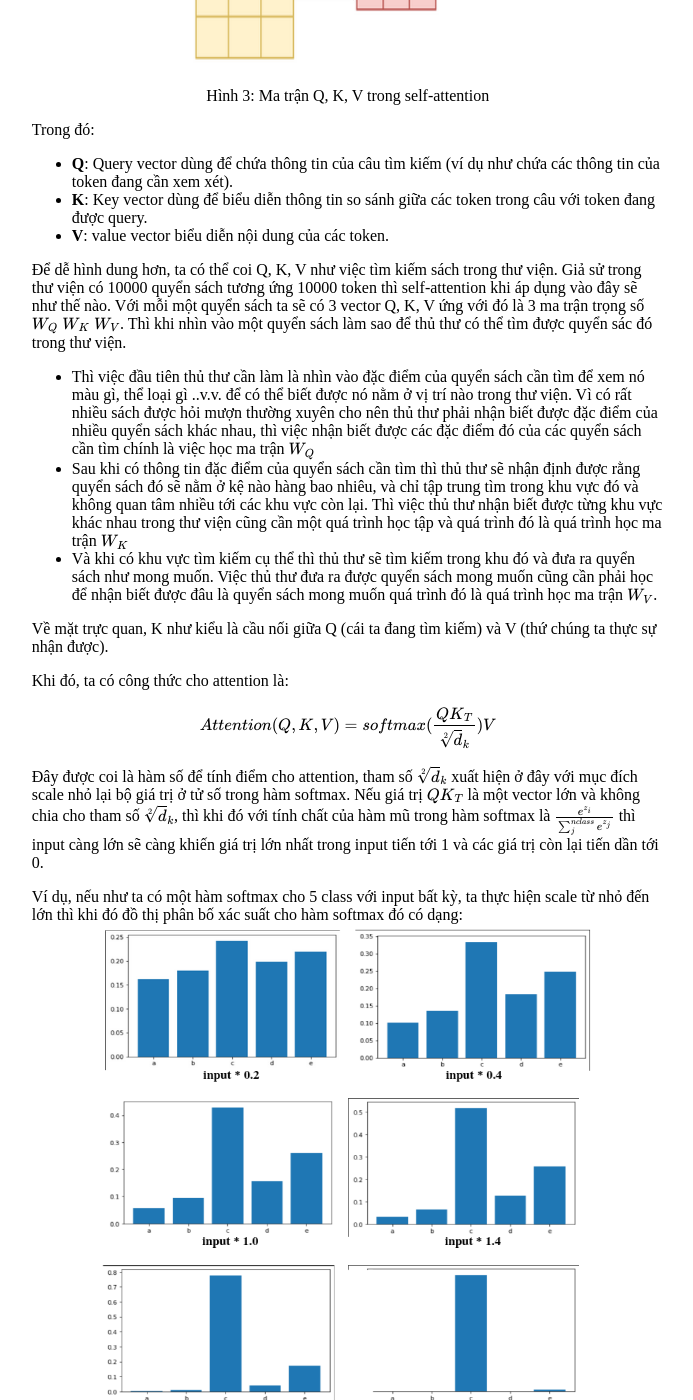
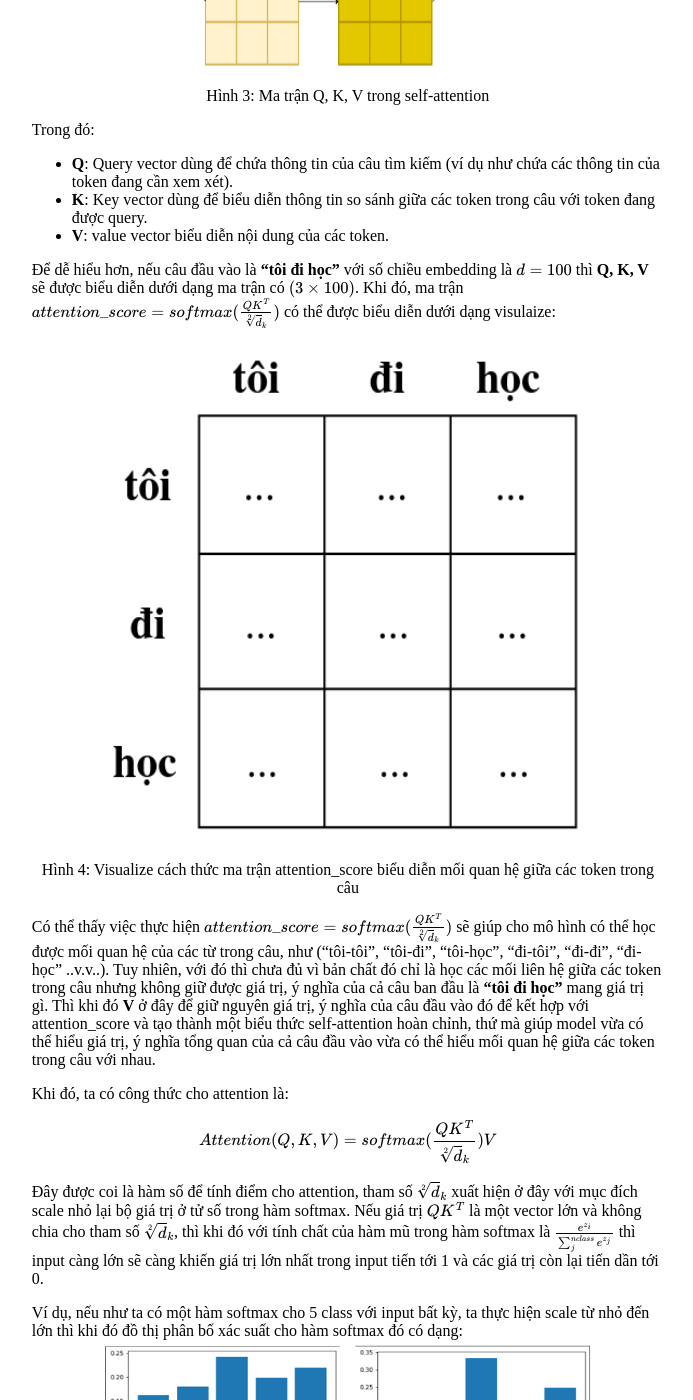
Before and after one commit to NHDat2/unique.github.io, a Jekyll site: the page built from _posts/Transformer/2022-06-29-Self_attention.md, in a window 1280 px wide and 1400 px high, scrolled down 2829 px. Shown: the whole window, without its empty margins (169-862 px from the left). Built offline with Jekyll 4.4.1, drawn with Linux system fonts in a browser that asks for light colours; formulas are drawn with MathJax 3; some of the changed text lies outside the part shown.

Commit message:
complete rest of transformer post

```diff
--- a/_posts/Transformer/2022-06-29-Self_attention.md
+++ b/_posts/Transformer/2022-06-29-Self_attention.md
@@ -61,7 +61,7 @@ Trong bài báo gốc, self-attention được nhóm tác giả giới thiệu v
 ### Self-Attention
 #### Ma Trận Query, Key, Value (Q, K, V Matrix)
 
-Trên Hình , có thể thấy Q, K, V cũng là 3 tham số được giới thiệu trong self-attention. Vậy Q, K, V là gì và đóng vai trò như thế nào trong self-attention.
+Trên Hình 2, có thể thấy Q, K, V cũng là 3 tham số được giới thiệu trong self-attention. Vậy Q, K, V là gì và đóng vai trò như thế nào trong self-attention.
 
 Q, K, V là 3 vector đại diện biểu diễn cho từng token trong câu được tạo ra bằng cách nhân ma trận biểu diễn các token đầu vào với 3 ma trận học tương ứng là $W_{Q}\ W_{K}\ W_{V}$.
 
@@ -74,29 +74,28 @@ Trong đó:
 * **K**: Key vector dùng để biểu diễn thông tin so sánh giữa các token trong câu với token đang được query.
 * **V**: value vector biểu diễn nội dung của các token.
 
-Để dễ hình dung hơn, ta có thể coi Q, K, V như việc tìm kiếm sách trong thư viện. Giả sử trong thư viện có 10000 quyển sách tương ứng 10000 token thì self-attention khi áp dụng vào đây sẽ như thế nào. Với mỗi một quyển sách ta sẽ có 3 vector Q, K, V ứng với đó là 3 ma trận trọng số $W_{Q}\ W_{K}\ W_{V}$. Thì khi nhìn vào một quyển sách làm sao để thủ thư có thể tìm được quyển sác đó trong thư viện.
+Để dễ hiểu hơn, nếu câu đầu vào là **"tôi đi học"** với số chiều embedding là $d=100$ thì **Q, K, V** sẽ được biểu diễn dưới dạng ma trận có $(3 \times 100)$. Khi đó, ma trận $attention \\_ score = softmax(\frac{QK^{T}}{\sqrt[2]d_{k}})$ có thể được biểu diễn dưới dạng visulaize:
 
-* Thì việc đầu tiên thủ thư cần làm là nhìn vào đặc điểm của quyển sách cần tìm để xem nó màu gì, thể loại gì ..v.v. để có thể biết được nó nằm ở vị trí nào trong thư viện. Vì có rất nhiều sách được hỏi mượn thường xuyên cho nên thủ thư phải nhận biết được đặc điểm của nhiều quyển sách khác nhau, thì việc nhận biết được các đặc điểm đó của các quyển sách cần tìm chính là việc học ma trận $W_{Q}$
-* Sau khi có thông tin đặc điểm của quyển sách cần tìm thì thủ thư sẽ nhận định được rằng quyển sách đó sẽ nằm ở kệ nào hàng bao nhiêu, và chỉ tập trung tìm trong khu vực đó và không quan tâm nhiều tới các khu vực còn lại. Thì việc thủ thư nhận biết được từng khu vực khác nhau trong thư viện cũng cần một quá trình học tập và quá trình đó là quá trình học ma trận $W_{K}$
-* Và khi có khu vực tìm kiếm cụ thể thì thủ thư sẽ tìm kiếm trong khu đó và đưa ra quyển sách như mong muốn. Việc thủ thư đưa ra được quyển sách mong muốn cũng cần phải học để nhận biết được đâu là quyển sách mong muốn quá trình đó là quá trình học ma trận $W_{V}$.
+<img class="img" src="Assets/Pictures/Transformer/SelfAttention/attention_score.png">
+<p class="imgTitle">Hình 4: Visualize cách thức ma trận attention_score biểu diễn mối quan hệ giữa các token trong câu</p>
 
-Về mặt trực quan, K như kiểu là cầu nối giữa Q (cái ta đang tìm kiếm) và V (thứ chúng ta thực sự nhận được).
+Có thể thấy việc thực hiện $attention \\_ score = softmax(\frac{QK^{T}}{\sqrt[2]d_{k}})$ sẽ giúp cho mô hình có thể học được mối quan hệ của các từ trong câu, như ("tôi-tôi", "tôi-đi", "tôi-học", "đi-tôi", "đi-đi", "đi-học" ..v.v..). Tuy nhiên, với đó thì chưa đủ vì bản chất đó chỉ là học các mối liên hệ giữa các token trong câu nhưng không giữ được giá trị, ý nghĩa của cả câu ban đầu là **"tôi đi học"** mang giá trị gì. Thì khi đó **V** ở đây để giữ nguyên giá trị, ý nghĩa của câu đầu vào đó để kết hợp với attention_score và tạo thành một biểu thức self-attention hoàn chỉnh, thứ mà giúp model vừa có thể hiểu giá trị, ý nghĩa tổng quan của cả câu đầu vào vừa có thể hiểu mối quan hệ giữa các token trong câu với nhau.
 
 Khi đó, ta có công thức cho attention là:
 
-\\[ Attention(Q, K, V) = softmax(\frac{QK_{T}}{\sqrt[2]d_{k}})V \\]
+\\[ Attention(Q, K, V) = softmax(\frac{QK^{T}}{\sqrt[2]d_{k}})V \\]
 
-Đây được coi là hàm số để tính điểm cho attention, tham số $\sqrt[2]d_{k}$ xuất hiện ở đây với mục đích scale nhỏ lại bộ giá trị ở tử số trong hàm softmax. Nếu giá trị $QK_{T}$ là một vector lớn và không chia cho tham số $\sqrt[2]d_{k}$, thì khi đó với tính chất của hàm mũ trong hàm softmax là $\frac{e^{z_{i}}}{\sum_{j}^{nclass}e^{z_{j}}}$ thì input càng lớn sẽ càng khiến giá trị lớn nhất trong input tiến tới 1 và các giá trị còn lại tiến dần tới 0.
+Đây được coi là hàm số để tính điểm cho attention, tham số $\sqrt[2]d_{k}$ xuất hiện ở đây với mục đích scale nhỏ lại bộ giá trị ở tử số trong hàm softmax. Nếu giá trị $QK^{T}$ là một vector lớn và không chia cho tham số $\sqrt[2]d_{k}$, thì khi đó với tính chất của hàm mũ trong hàm softmax là $\frac{e^{z_{i}}}{\sum_{j}^{nclass}e^{z_{j}}}$ thì input càng lớn sẽ càng khiến giá trị lớn nhất trong input tiến tới 1 và các giá trị còn lại tiến dần tới 0.
 
 Ví dụ, nếu như ta có một hàm softmax cho 5 class với input bất kỳ, ta thực hiện scale từ nhỏ đến lớn thì khi đó đồ thị phân bố xác suất cho hàm softmax đó có dạng:
 <img class="img" src="Assets/Pictures/Transformer/SelfAttention/scale_input_softmax.png">
-<p class="imgTitle">Hình 4: Đồ thị phân bố xác suất của hàm softmax khi scale input</p>
+<p class="imgTitle">Hình 5: Đồ thị phân bố xác suất của hàm softmax khi scale input</p>
 Thì khi đó các class có giá trị sau khi đi qua hàm softmax tiến tới 0 khi train trong quá trình backpropagation sẽ xảy ra hiện tượng **vanishing gradient** và sẽ không đóng góp gì nhiều giá trị học trong quá trình train. Do vậy, nhóm tác giả thực hiện scale nhỏ lại input của hàm softmax bằng tham số $\sqrt[2]d_{k}$ để giúp cho các class khác mặc dù vẫn sẽ thấp nhưng không bị thấp quá.
 
 #### Tên Gọi Của Các Attention Khi Được Áp Dụng Tại Các Vị Trí Kháu Trong Transformer
 
 <img class="img" src="Assets/Pictures/Transformer/SelfAttention/sa_type.png">
-<p class="imgTitle">Hình 5: Tên gọi của các attention khi được áp dụng tại các vị trí khác nhau</p>
+<p class="imgTitle">Hình 6: Tên gọi của các attention khi được áp dụng tại các vị trí khác nhau</p>
 
 Về mặt bản chất các Attention trong Transformer có chung một cơ chế là Self-Attention như ở phần trước. Tuy Nhiên, khác với encoder và decoder attention nhận đầu vào là các represent vector của câu đầu vào được đi qua embedding layer và cộng với position vector, thì cross attention layer nhận đầu vào từ encoder và decoder để học mối quan hệ giữa 2 phần.
 
@@ -104,7 +103,7 @@ Về mặt bản chất các Attention trong Transformer có chung một cơ ch
 #### Multi-Head Attention
 
 <img class="scaleImg" src="Assets/Pictures/Transformer/SelfAttention/sa_qkv_multi.png">
-<p class="imgTitle">Hình 6: Ma trận Q, K, V trong multi-head attention</p>
+<p class="imgTitle">Hình 7: Ma trận Q, K, V trong multi-head attention</p>
 
 
 Về cơ bản Multi-head attention có thể được định nghĩa là việc sử dụng nhiều lớp self-attention rồi nối chúng lại với nhau, sau đó nhân với một ma trận trọng số $W_{O}$
```
Also changed, not shown: _posts/Aboutme/2022-06-10-aboutme.md (+6 -2 lines), Assets/Pictures/Transformer/SelfAttention/attention_score.png (added), Assets/Pictures/Transformer/SelfAttention/sa_qkv.png, Assets/Pictures/Transformer/SelfAttention/sa_qkv_multi.png.
